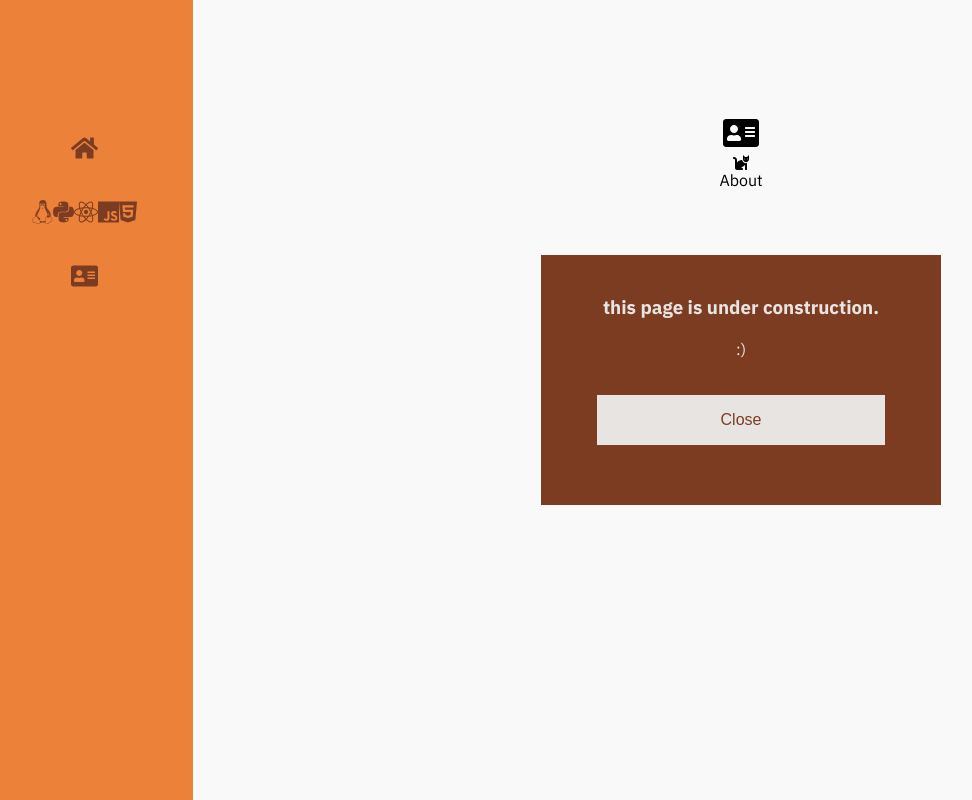
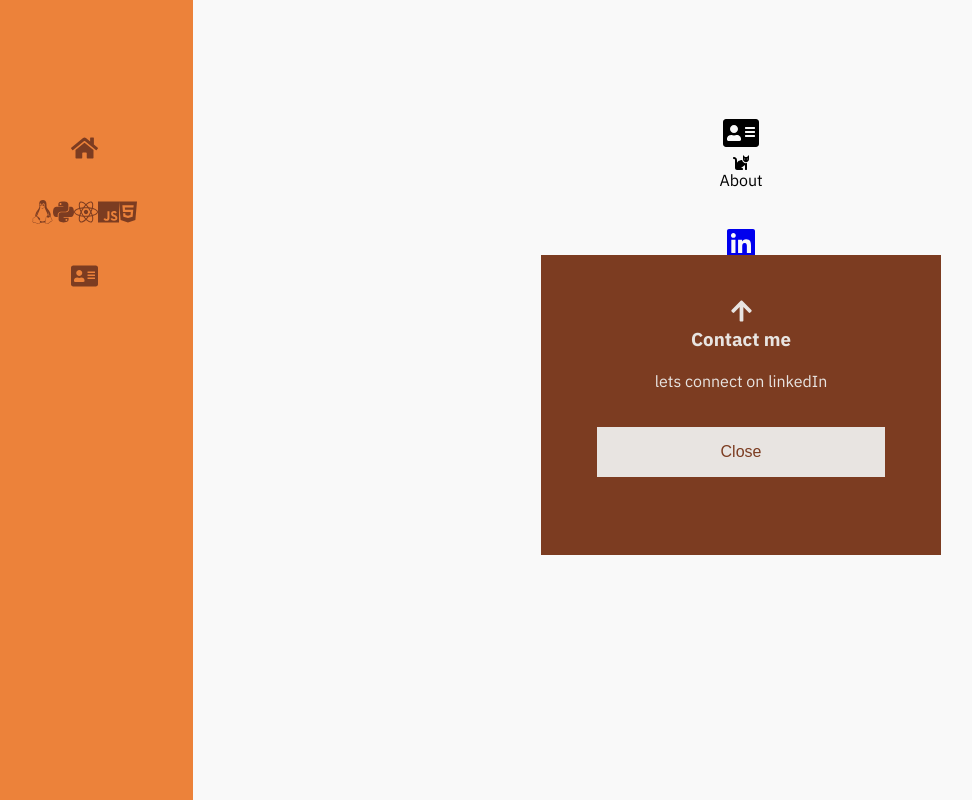
Before and after one commit to trevorjamesmartin/trevorjmartin.com, a React (Create React App) app: page /about in a window 1280 px wide. Both pictures are taken after a click on the button "Contact me". Shown: the whole page, without its empty margins (24-996 px from the left). Built offline with nearby package versions, Linux system fonts and the light colour scheme.

Commit message:
added linkedIn to about page

```diff
--- a/src/components/About/about.css
+++ b/src/components/About/about.css
@@ -19,3 +19,10 @@
   align-items: center;
   width: 100%;
 }
+
+.about-details {
+  font-size: xx-large;
+  margin-top: 2rem;
+  display: flex;
+  justify-content: space-evenly;
+}
--- a/src/components/About/index.js
+++ b/src/components/About/index.js
@@ -1,9 +1,15 @@
 import React, { useState } from "react";
 import { useTransition } from "react-spring";
 import Modal from "../Modal";
-import { faAddressCard, faCat } from "@fortawesome/free-solid-svg-icons";
+import {
+  faAddressCard,
+  faCat,
+  faArrowUp,
+} from "@fortawesome/free-solid-svg-icons";
+import { faLinkedin } from "@fortawesome/free-brands-svg-icons";
 import { FontAwesomeIcon } from "@fortawesome/react-fontawesome";
 import "./about.css";
+// import { NavLink } from "react-router-dom";
 export default function About(props) {
   const [modalVisible, setModalVisible] = useState(false);
   const fadingAnimation = useTransition(modalVisible, null, {
@@ -11,7 +17,7 @@ export default function About(props) {
     enter: { opacity: 1, transform: "translateY(0px)" },
     leave: { opacity: 0, transform: "translateY(-50px)" },
   });
-  const modalText = ":)";
+  const modalText = "lets connect on linkedIn";
   return (
     <div className="about-page">
       <h1>
@@ -19,6 +25,25 @@ export default function About(props) {
       </h1>
       <FontAwesomeIcon icon={faCat} />
       {props.text}
+      <div className="about-details">
+        <a
+          href="https://www.linkedin.com/in/trevor4hire/"
+          alt="linkedIn"
+          target="_blank"
+          rel="noopener noreferrer"
+        >
+          <FontAwesomeIcon icon={faLinkedin} alt="linkedIn" />
+          <p
+            style={{
+              textDecoration: "none",
+              letterSpacing: "1px",
+              fontSize: "1rem",
+            }}
+          >
+            connect
+          </p>
+        </a>
+      </div>
       <button
         className="show-modal-button"
         onClick={() => setModalVisible(true)}
@@ -32,8 +57,14 @@ export default function About(props) {
               style={style}
               closeModal={() => setModalVisible(false)}
               key={key}
-              title="this page is under construction."
+              title="Contact me"
               text={modalText}
+              faIcon={() => (
+                <FontAwesomeIcon
+                  icon={faArrowUp}
+                  alt="please click on the linkedIn icon above"
+                />
+              )}
             />
           )
       )}{" "}
--- a/src/components/Modal/index.js
+++ b/src/components/Modal/index.js
@@ -2,8 +2,9 @@ import React from "react";
 import { animated } from "react-spring";
 import "./modal.css";
 
-const Modal = ({ style, closeModal, title, text }) => (
+const Modal = ({ style, closeModal, title, text, faIcon }) => (
   <animated.div style={style} className="modal">
+    <h2>{faIcon()}</h2>
     <h3 className="modal-title">{title}</h3>
     <br />
     <p className="modal-content">{text}</p>
--- a/src/components/Modal/modal.css
+++ b/src/components/Modal/modal.css
@@ -1,6 +1,6 @@
 .modal {
   width: 400px;
-  height: 250px;
+  height: 300px;
   color: #e8e4e1;
   background: #7c3c21;
   padding: 40px;
```
